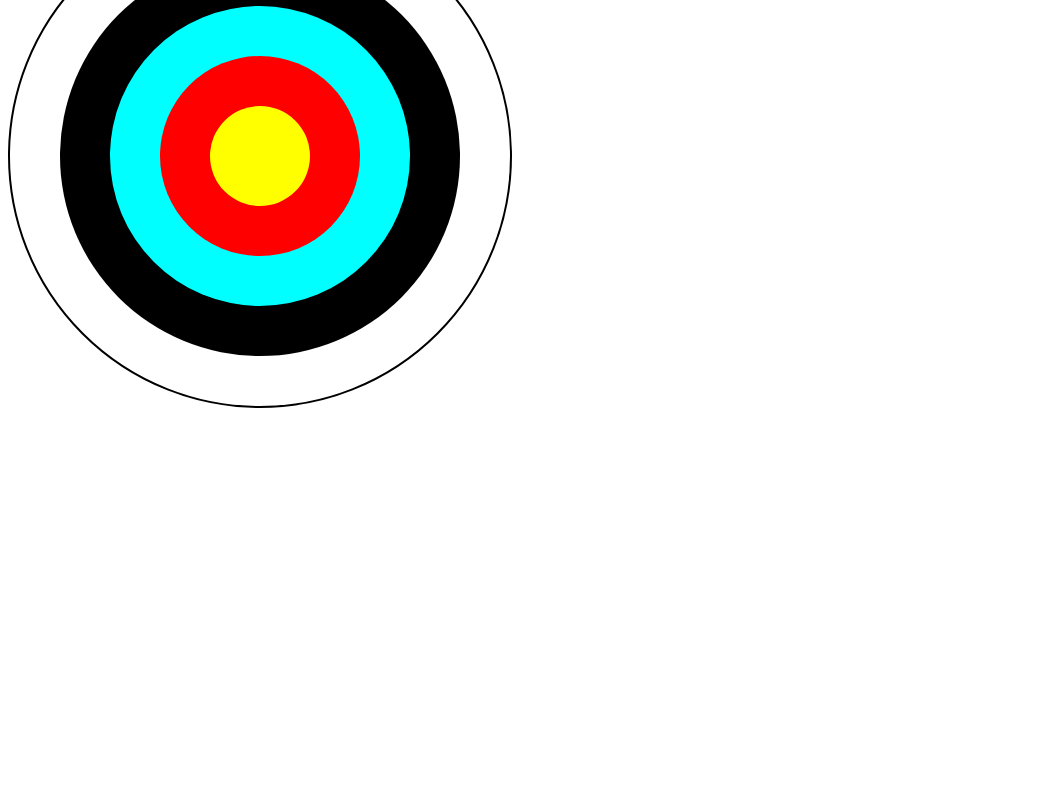
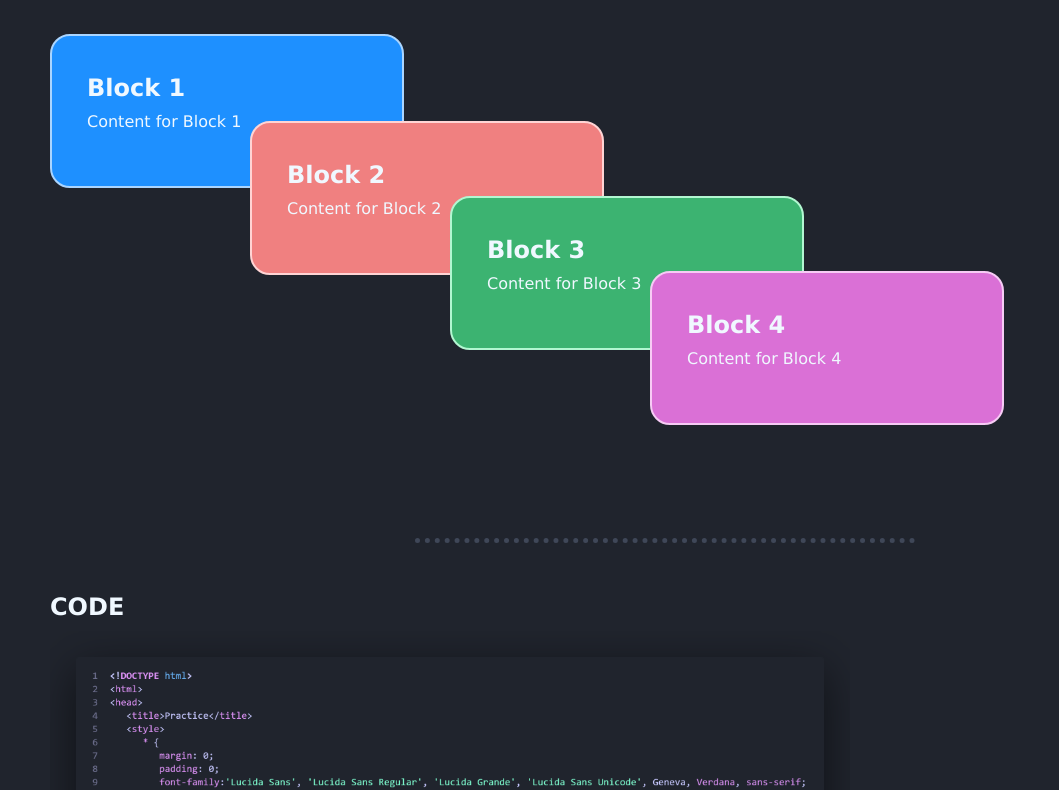
Before and after one commit to YuriyKurri/Target, a plain HTML site: page index.html in a window 1280 px wide. Shown: the part 104-894 px from the top of the page, without its empty margins (0-1059 px from the left). Before the commit the page ends 800 px from the top, so only its background shows below. Drawn offline with Linux system fonts and the light colour scheme.

Commit message:
Add files via upload

```diff
--- a/index.html
+++ b/index.html
@@ -3,52 +3,112 @@
 <head>
    <title>Practice</title>
    <style>
-      .target {
-         border-radius: 50%;
+      * {
+         margin: 0;
+         padding: 0;
       }
-      .white {
-         background-color: white;
-         border: 2px solid black;
-         height: 500px;
-         width: 500px;
+      body {
+         color: aliceblue;
+         background-color: #20242D;
+         font-family:'Lucida Sans', 'Lucida Sans Regular', 'Lucida Grande', 'Lucida Sans Unicode', Geneva, Verdana, sans-serif;
+      }
+      #main {
+         margin: 50px;
+      }
+      h1 {
+         margin-bottom: 50px;
+      }
+      h2 {
+         margin-bottom: 10px;
+      }
+      .block {
+         height: 150px;
+         width: 350px;
          position: relative;
+         border-radius: 20px;
       }
-      .black {
-         background-color: black;
-         height: 400px;
-         width: 400px;
+      .text {
+         position: absolute;
+         top: 25%;
+         left: 10%;
       }
       .blue {
-         background-color: aqua;
-         height: 300px;
-         width: 300px;
+         background-color: dodgerblue;
+         border: 2px solid rgb(170, 213, 255);
       }
       .red {
-         background-color: red;
-         height: 200px;
-         width: 200px;
+         background-color: lightcoral;
+         border: 2px solid rgb(255, 212, 212);
       }
-      .center {
-         background-color: yellow;
-         height: 100px;
-         width: 100px;
+      .green {
+         background-color: mediumseagreen;
+         border: 2px solid rgb(178, 247, 209);
       }
-      .black, .blue, .red, .center {
+      .pink {
+         background-color: orchid;
+         border: 2px solid rgb(247, 203, 245);
+      }
+      .block.red {
          position: absolute;
-         top: 50px;
-         left: 50px;
+         top: 225px;
+         left: 250px;
+      }
+      .block.green {
+         position: absolute;
+         top: 300px;
+         left: 450px;
+      }
+      .block.pink {
+         position: absolute;
+         top: 375px;
+         left: 650px;
+      }
+      .code {
+         margin-left: 50px;
+         margin-top: 250px;
+      }
+      hr {
+         width: 500px;
+         margin: 0 auto;
+         margin-bottom: 50px;
+         padding: 50px 0;
+         border-style: none;
+         border-bottom: 5px dotted #3f4758;
       }
    </style>
 </head>
 <body>
-   <div class="target white">
-      <div class="target black">
-         <div class="target blue">
-            <div class="target red">
-               <div class="target center"></div>
-            </div>
+   <div id="main">
+      <h1>Overlapping Panels</h1>
+      <div class="block blue">
+         <div class="text">
+            <h2>Block 1</h2>
+            <p>Content for Block 1</p>
+         </div>
+      </div>
+      <div class="block red">
+         <div class="text">
+            <h2>Block 2</h2>
+            <p>Content for Block 2</p>
+         </div>
+      </div>
+      <div class="block green">
+         <div class="text">
+            <h2>Block 3</h2>
+            <p>Content for Block 3</p>
+         </div>
+      </div>
+      <div class="block pink">
+         <div class="text">
+            <h2>Block 4</h2>
+            <p>Content for Block 4</p>
          </div>
       </div>
    </div>
+   <div class="code">
+      <hr>
+      <h2>CODE</h2>
+      <img class="link" src="code.png" alt="" width="800px">
+   </div>
 </body>
 </html>
```
Also changed, not shown: code.png (added).
